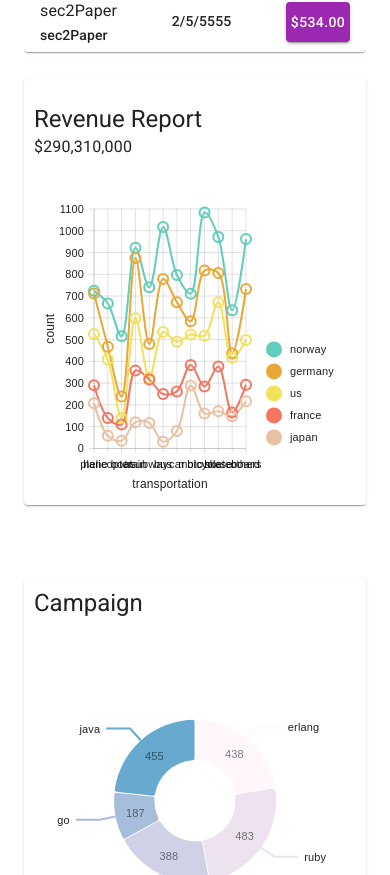
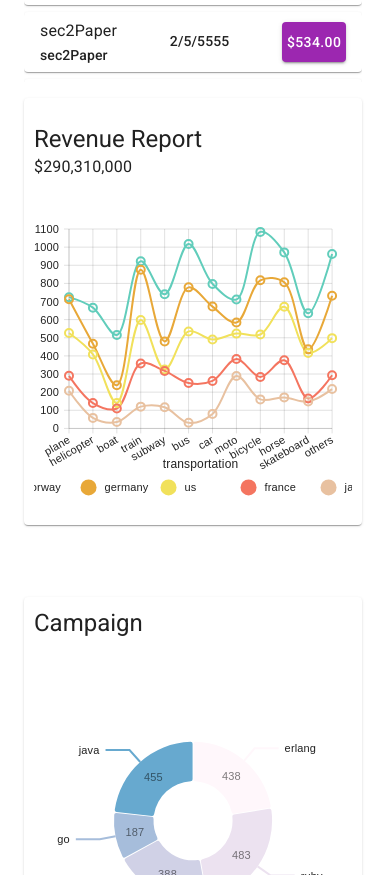
Before and after one commit to Areej-Farag/TrainingDashboard, a React (Vite) app: page / in a window 390 px wide. Shown: the part 1125-2000 px from the top of the page. Built offline with nearby package versions, Linux system fonts and the light colour scheme.

Commit message:
finishing responsive

```diff
--- a/src/App.jsx
+++ b/src/App.jsx
@@ -1,17 +1,19 @@
 import React , { useState , useMemo} from 'react';
+import './index.css'
 
 // Material UI imports
 import { createTheme, styled, ThemeProvider } from '@mui/material/styles';
 import Box from '@mui/material/Box';
 import CssBaseline from '@mui/material/CssBaseline';
 import Typography from '@mui/material/Typography';
+import { ModalProvider } from './Context/ModalContext';
 
 // My Components imports
 import Header from './Components/Header';
 import Sidebar from './Components/Sidebar';
 import { myTheme } from './Theme';
 import { Outlet } from 'react-router-dom';
-
+import { useMediaQuery } from '@mui/material';
 const DrawerHeader = styled('div')(({ theme }) => ({
   display: 'flex',
   alignItems: 'center',
@@ -26,7 +28,7 @@ export default function App() {
   const [open, setOpen] = useState(false);
   const [mode , setMode] = useState(localStorage.getItem('mode') || 'light');
 
-
+ const isMobile = useMediaQuery('(max-width: 600px)');
   const handleDrawerOpen = () => {
     setOpen(true);
   };
@@ -44,7 +46,8 @@ export default function App() {
 
   return (
     <ThemeProvider theme={theme}>
-    <Box sx={{ display: 'flex' }}>
+      <ModalProvider>
+    <Box sx={{ display: 'flex' , paddingLeft: isMobile ? "0px" : "50px" }}>
       <CssBaseline />
       <Header open={open} handleDrawerOpen={handleDrawerOpen} setMode={setMode} />
       <Sidebar open={open} handleDrawerClose={handleDrawerClose} setOpen={setOpen}/>
@@ -53,6 +56,7 @@ export default function App() {
         <Outlet></Outlet>
       </Box>
     </Box>
+    </ModalProvider>
   </ThemeProvider>
   );
 }
--- a/src/Components/Bar.jsx
+++ b/src/Components/Bar.jsx
@@ -1,4 +1,4 @@
-import { Box, Typography, useTheme } from "@mui/material";
+import { Box, Typography, useTheme, useMediaQuery } from "@mui/material";
 import { ResponsiveBar } from "@nivo/bar";
 
 const Mydata = [
@@ -38,8 +38,10 @@ const Mydata = [
   },
 ];
 
-export default function Bars({ data = Mydata ,  title ="" , text="" }) {
+export default function Bars({ data = Mydata, title = "", text = "" }) {
   const theme = useTheme();
+  const isMobile = useMediaQuery(theme.breakpoints.down("md"));
+
   const Mytheme = {
     // background: "#ffffff",
     text: {
@@ -51,7 +53,6 @@ export default function Bars({ data = Mydata ,  title ="" , text="" }) {
     axis: {
       domain: {
         line: {
-
           stroke: "#777777",
           strokeWidth: 1,
         },
@@ -71,7 +72,6 @@ export default function Bars({ data = Mydata ,  title ="" , text="" }) {
           strokeWidth: 1,
         },
         text: {
-
           fontSize: 11,
           fill: theme.palette.text.primary,
           outlineWidth: 0,
@@ -154,13 +154,13 @@ export default function Bars({ data = Mydata ,  title ="" , text="" }) {
     },
   };
   return (
-    <Box sx={{ height: "95%", width: "100%"  }} justifyContent={"center"}>
+    <Box sx={{ height: "95%", width: "100%" }} justifyContent={"center"}>
       <Typography variant="h5">{title}</Typography>
       <Typography variant="body1">{text}</Typography>
      <ResponsiveBar
   theme={Mytheme}
   data={data}
-        keys={["Spain", "France", "Germany"]} // ✅ لازم
+  keys={["Spain", "France", "Germany"]}
   indexBy="year"
   labelSkipWidth={12}
   labelSkipHeight={12}
@@ -168,18 +168,33 @@ export default function Bars({ data = Mydata ,  title ="" , text="" }) {
   legends={[
     {
       dataFrom: "keys",
-            anchor: "bottom-right",
-            direction: "column",
-            translateX: 120,
-            itemsSpacing: 3,
-            itemWidth: 100,
+      anchor: isMobile ? "bottom" : "bottom-right",
+      direction: isMobile ? "row" : "column",
+      translateX: isMobile ? 0 : 120,
+      translateY: isMobile ? 70 : 0,
+      itemsSpacing: 4,
+      itemWidth: isMobile ? 80 : 60,
       itemHeight: 16,
+      symbolSize: 12,
     },
   ]}
-        axisBottom={{ legend: "year", legendOffset: 32 }}
-        axisLeft={{ legend: "minimum wage / month", legendOffset: -50 }}
-        margin={{ top: 50, right: 130, bottom: 50, left: 60 }}
+  axisBottom={{
+    legend: "year",
+    legendOffset: isMobile ? 36 : 32,
+    tickRotation: isMobile ? -30 : 0,
+  }}
+  axisLeft={{
+    legend: isMobile ? "" : "minimum wage / month",
+    legendOffset: -50,
+  }}
+  margin={{
+    top: 40,
+    right: isMobile ? 20 : 130,
+    bottom: isMobile ? 90 : 50,
+    left: isMobile ? 30 : 60,
+  }}
 />
+
     </Box>
   );
 }
--- a/src/Components/Line.jsx
+++ b/src/Components/Line.jsx
@@ -1,6 +1,6 @@
 import React from "react";
 import { ResponsiveLine } from "@nivo/line";
-import { Box, useTheme , Typography } from "@mui/material";
+import { Box, useTheme , Typography , useMediaQuery } from "@mui/material";
 
 const MyData = [
   {
@@ -271,6 +271,7 @@ const MyData = [
 ];
 export default function Line({ data = MyData ,  title ="" , text="" }) {
   const theme = useTheme();
+  const isMobile = useMediaQuery(theme.breakpoints.down("md"));
   const Mytheme = {
     // background: "#ffffff",
     text: {
@@ -386,10 +387,15 @@ export default function Line({ data = MyData ,  title ="" , text="" }) {
     <Box sx={{ width: "100%", height: "90%" }}>
          <Typography variant="h5">{title}</Typography>
       <Typography variant="body1">{text}</Typography>
-      <ResponsiveLine /* or Line for fixed dimensions */
+     <ResponsiveLine
   data={data}
   theme={Mytheme}
-        margin={{ top: 50, right: 110, bottom: 50, left: 60 }}
+  margin={{
+    top: 50,
+    right: isMobile ? 20 : 110,
+    bottom: isMobile ? 90 : 50,
+    left: isMobile ? 35 : 60,
+  }}
   yScale={{
     type: "linear",
     min: "auto",
@@ -398,9 +404,16 @@ export default function Line({ data = MyData ,  title ="" , text="" }) {
     reverse: false,
   }}
   curve="catmullRom"
-        axisBottom={{ legend: "transportation", legendOffset: 36 }}
-        axisLeft={{ legend: "count", legendOffset: -44 }}
-        pointSize={10}
+  axisBottom={{
+    legend: "transportation",
+    legendOffset: isMobile ? 36 : 36,
+    tickRotation: isMobile ? -30 : 0,
+  }}
+  axisLeft={{
+    legend: isMobile ? "" : "count",
+    legendOffset: -44,
+  }}
+  pointSize={8}
   pointColor={{ theme: "background" }}
   pointBorderWidth={2}
   pointBorderColor={{ from: "seriesColor" }}
@@ -409,15 +422,17 @@ export default function Line({ data = MyData ,  title ="" , text="" }) {
   useMesh={true}
   legends={[
     {
-            anchor: "bottom-right",
-            direction: "column",
-            translateX: 100,
-            itemWidth: 80,
+      anchor: isMobile ? "bottom" : "bottom-right",
+      direction: isMobile ? "row" : "column",
+      translateX: isMobile ? 0 : 100,
+      translateY: isMobile ? 70 : 0,
+      itemWidth: isMobile ? 80 : 80,
       itemHeight: 22,
       symbolShape: "circle",
     },
   ]}
 />
+
     </Box>
   );
 }
--- a/src/Components/Pie.jsx
+++ b/src/Components/Pie.jsx
@@ -1,5 +1,6 @@
 import { Box, useTheme , Typography } from "@mui/material";
 import { ResponsivePie } from "@nivo/pie";
+
 const Mydata = [
   {
     "id": "erlang",
@@ -171,7 +172,7 @@ export default function MyPie({ data = Mydata ,  title ="" , text="" }) {
             anchor: "bottom",
             direction: "row",
             translateY: 56,
-            itemWidth: 100,
+            itemWidth: 80,
             itemHeight: 18,
             symbolShape: "circle",
           },
--- a/src/Components/Sidebar.jsx
+++ b/src/Components/Sidebar.jsx
@@ -154,7 +154,7 @@ export default function Sidebar({ open, handleDrawerClose, setOpen }) {
   }));
   return (
     <div>
-      <Drawer
+      <Drawer sx={{ position:"fixed"  ,zIndex: 100 }}
         variant={!isMobile ? "permanent" : open ? "permanent" : "temporary"}
         open={open}
       >
--- /dev/null
+++ b/src/Context/ModalContext.jsx
@@ -0,0 +1,69 @@
+// ModalContext.js
+import React, { createContext, useContext, useState } from "react";
+import {
+  Dialog,
+  DialogActions,
+  DialogContent,
+  DialogContentText,
+  DialogTitle,
+  Button,
+  Slide,
+} from "@mui/material";
+
+const Transition = React.forwardRef(function Transition(props, ref) {
+  return <Slide direction="up" ref={ref} {...props} />;
+});
+
+const ModalContext = createContext();
+
+export const ModalProvider = ({ children }) => {
+  const [open, setOpen] = useState(false);
+  const [modalText, setModalText] = useState("Are you sure?");
+  const [confirmAction, setConfirmAction] = useState(() => () => {});
+
+  const showModal = (text, action) => {
+    setModalText(text);
+    setConfirmAction(() => action);
+    setOpen(true);
+  };
+
+  const closeModal = () => {
+    setOpen(false);
+  };
+
+  return (
+    <ModalContext.Provider value={{ showModal, closeModal }}>
+      {children}
+
+      <Dialog  maxWidth="xs"
+      fullWidth
+        open={open}
+        TransitionComponent={Transition}
+        keepMounted
+        onClose={closeModal}
+        aria-describedby="alert-dialog-slide-description"
+      >
+        <DialogTitle>{"Confirmation"}</DialogTitle>
+        <DialogContent>
+          <DialogContentText id="alert-dialog-slide-description">
+            {modalText}
+          </DialogContentText>
+        </DialogContent>
+        <DialogActions>
+          <Button onClick={closeModal}>Cancel</Button>
+          <Button
+            onClick={() => {
+              confirmAction();
+              closeModal();
+            }}
+            color="error"
+          >
+            Confirm
+          </Button>
+        </DialogActions>
+      </Dialog>
+    </ModalContext.Provider>
+  );
+};
+
+export const useModal = () => useContext(ModalContext);
--- a/src/Pages/Contacts.jsx
+++ b/src/Pages/Contacts.jsx
@@ -18,8 +18,9 @@ import FileDownloadIcon from "@mui/icons-material/FileDownload";
 import ViewColumnIcon from "@mui/icons-material/ViewColumn";
 import DeleteOutlineOutlinedIcon from "@mui/icons-material/DeleteOutlineOutlined";
 import EditOutlinedIcon from "@mui/icons-material/EditOutlined";
-
+import { useModal } from "../Context/ModalContext";
 export default function CustomGridFree() {
+  const { showModal } = useModal();
   const theme = useTheme();
   const allColumns = [
     { field: "IDnumber", headerName: "ID", minWidth: 70 },
@@ -48,10 +49,16 @@ export default function CustomGridFree() {
                 width: "20px",
                 height: "30px",
               }}
+              onClick={() => showModal("EditContact" , () => {
+                console.log("EditContact");
+              })}
             >
               <EditOutlinedIcon sx={{ fontSize: "small" }} />
             </Button>
             <Button
+                 onClick={() => showModal("You Sure wants to delete this contact" , () => {
+                console.log("DeleteContact");
+              })}
               sx={{
                 border: `1px solid ${theme.palette.error.dark}`,
                 mx: "5px",
--- a/src/Pages/Dashboard.jsx
+++ b/src/Pages/Dashboard.jsx
@@ -1,5 +1,5 @@
 import React from "react";
-import { Box, Button, Paper, Stack, Typography, useTheme } from "@mui/material";
+import { Box, Button, Paper, Stack, Typography, useMediaQuery, useTheme } from "@mui/material";
 import MyPie from "../Components/Pie";
 import Geo from "../Components/Geo";
 import Line from "../Components/Line";
@@ -10,6 +10,7 @@ import MarkEmailUnreadOutlinedIcon from "@mui/icons-material/MarkEmailUnreadOutl
 import AddShoppingCartOutlinedIcon from "@mui/icons-material/AddShoppingCartOutlined";
 import Person2OutlinedIcon from "@mui/icons-material/Person2Outlined";
 import AllInclusiveOutlinedIcon from "@mui/icons-material/AllInclusiveOutlined";
+
 const Pie1 = [
   {
     id: "ruby",
@@ -69,9 +70,11 @@ const Pie4 = [
 
 export default function Dashboard() {
   const theme = useTheme();
+  const isMobile = useMediaQuery(theme.breakpoints.down("sm"));
   return (
     <Stack direction="column" spacing={9} sx={{ mt: 2, width: "100%" }}>
       <Button
+      style={{  marginBottom: isMobile? "20px" : "0px" }}
         variant="contained"
         sx={{
           width: "200px",
--- a/src/Pages/Invoices.jsx
+++ b/src/Pages/Invoices.jsx
@@ -3,7 +3,9 @@ import { Box, Button, Typography, useTheme } from "@mui/material";
 import { DataGrid } from "@mui/x-data-grid";
 import DeleteOutlineOutlinedIcon from "@mui/icons-material/DeleteOutlineOutlined";
 import EditOutlinedIcon from "@mui/icons-material/EditOutlined";
+import { useModal } from "../Context/ModalContext";
 export default function Invoices() {
+  const { showModal } = useModal();
   const theme = useTheme();
   const rows = [
     {
@@ -165,7 +167,12 @@ export default function Invoices() {
                 width: "20px",
                 height: "30px",
               }}
+              onClick={() => showModal("EditInvoices" , () => {
+                // EditTeam handler
+                console.log("EditInvoices");
+              })}
             >
+
               <EditOutlinedIcon sx={{ fontSize: "small" }} />
             </Button>
             <Button
@@ -176,6 +183,10 @@ export default function Invoices() {
                 width: "20px",
                 height: "30px",
               }}
+              onClick={() => showModal("You Sure wants to delete this invoice" , () => {
+                // DeleteTeam handler
+                console.log("DeleteInvoices");
+              })}
             >
               <DeleteOutlineOutlinedIcon sx={{ fontSize: "small" }} />
             </Button>
--- a/src/Pages/Teams.jsx
+++ b/src/Pages/Teams.jsx
@@ -12,6 +12,7 @@ import SecurityOutlinedIcon from "@mui/icons-material/SecurityOutlined";
 import LockOpenOutlinedIcon from "@mui/icons-material/LockOpenOutlined";
 import DeleteOutlineOutlinedIcon from "@mui/icons-material/DeleteOutlineOutlined";
 import EditOutlinedIcon from "@mui/icons-material/EditOutlined";
+import { useModal } from "../Context/ModalContext";
 
 const rows = [
   {
@@ -64,7 +65,7 @@ const rows = [
 export default function Teams() {
   const theme = useTheme();
   const isMobile = useMediaQuery(theme.breakpoints.down("sm")); // للتحقق من حجم الشاشة
-
+  const { showModal } = useModal();
   const MyColumns = [
     {
       field: "IDnumber",
@@ -162,10 +163,18 @@ export default function Teams() {
                 height: "30px",
                 minWidth: "30px",
               }}
+              onClick={() => showModal("EditTeam" , () => {
+                // EditTeam handler
+                console.log("EditTeam");
+              })}
             >
               <EditOutlinedIcon sx={{ fontSize: "small" }} />
             </Button>
             <Button
+            onClick={() => showModal("You Sure wants to delete this team" , () => {
+              // DeleteTeam handler
+              console.log("DeleteTeam");
+            })}
               sx={{
                 m: "7px",
                 border: `1px solid ${theme.palette.error.dark}`,
--- a/src/index.css
+++ b/src/index.css
@@ -10,7 +10,8 @@
   width: 2px;
 }
 body {
-  width: 100vw;
+  width: 99vw;
+
 }
 ::-webkit-scrollbar-track {
   background: #f0f0f0;
```
Lines whose indentation alone changed are shown as unchanged.
